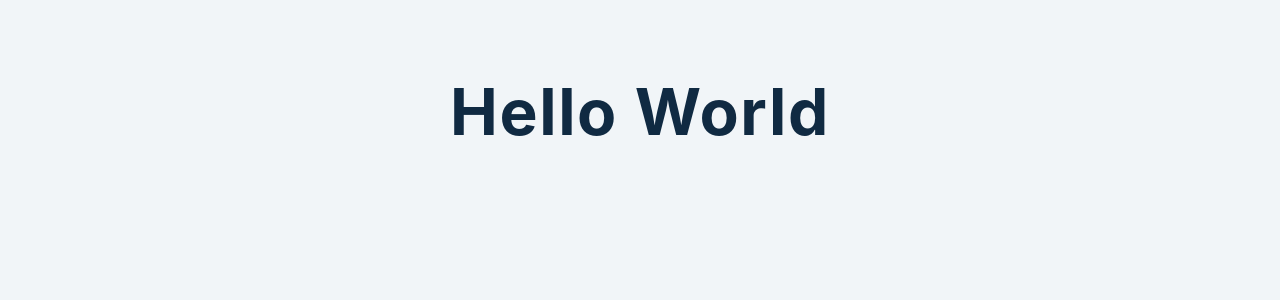
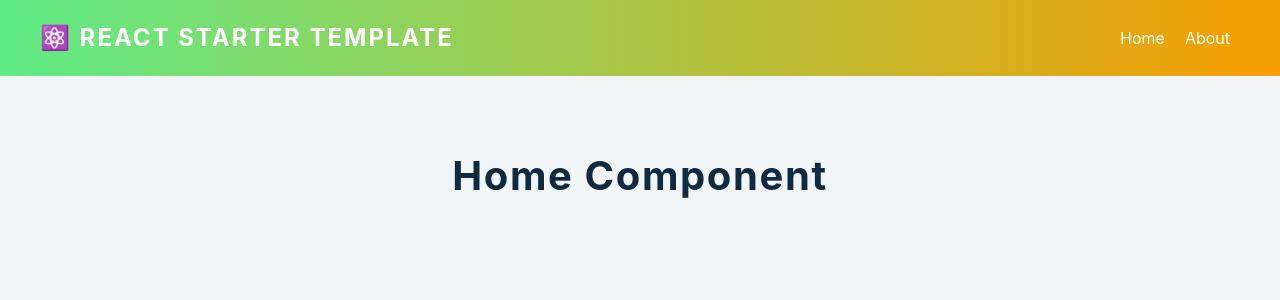
Before and after one commit to louisiaegerv/react-resume, a React (Create React App) app: page / in a window 1280 px wide. Shown: the top 300 px of the page. Built offline with nearby package versions, Linux system fonts and the light colour scheme.

Commit message:
Add navbar and routing to template project

```diff
--- a/src/App.js
+++ b/src/App.js
@@ -1,13 +1,31 @@
-import React from "react";
+import React from 'react'
+import { BrowserRouter as Router, Route, Switch } from 'react-router-dom'
+import Navbar from './components/Navbar'
+import Error from './components/Error'
+import Home from './components/Home'
+import About from './components/About'
 
 const App = () => {
   return (
-    <>
-      <div className="container">
-        <h1>Hello World</h1>
-      </div>
-    </>
-  );
-};
+    <div>
+      <Router>
+        <Navbar />
+        <div className='container'>
+          <Switch>
+            <Route exact path='/'>
+              <Home />
+            </Route>
+            <Route path='/about'>
+              <About />
+            </Route>
+            <Route path='*'>
+              <Error />
+            </Route>
+          </Switch>
+        </div>
+      </Router>
+    </div>
+  )
+}
 
-export default App;
+export default App
--- /dev/null
+++ b/src/components/About.js
@@ -0,0 +1,11 @@
+import React from 'react'
+
+const About = () => {
+  return (
+    <div>
+      <h2>About Component</h2>
+    </div>
+  )
+}
+
+export default About
--- /dev/null
+++ b/src/components/Error.js
@@ -0,0 +1,16 @@
+import React from 'react'
+import { useLocation, Link } from 'react-router-dom'
+
+const Error = () => {
+  const { pathname } = useLocation()
+  return (
+    <div>
+      <h3>ERROR: '{pathname}' page doesn't exist</h3>
+      <Link to='/'>
+        <button className='btn'>Back to home</button>
+      </Link>
+    </div>
+  )
+}
+
+export default Error
--- /dev/null
+++ b/src/components/Home.js
@@ -0,0 +1,11 @@
+import React from 'react'
+
+const Home = () => {
+  return (
+    <div>
+      <h2>Home Component</h2>
+    </div>
+  )
+}
+
+export default Home
--- /dev/null
+++ b/src/components/Navbar.js
@@ -0,0 +1,16 @@
+import React from 'react'
+import { Link } from 'react-router-dom'
+
+const Navbar = () => {
+  return (
+    <nav>
+      <p className='nav-title'>⚛️ React Starter Template</p>
+      <div className='nav-links'>
+        <Link to='/'>Home</Link>
+        <Link to='/about'>About</Link>
+      </div>
+    </nav>
+  )
+}
+
+export default Navbar
--- a/src/index.css
+++ b/src/index.css
@@ -132,6 +132,34 @@ p {
 /*  global classes */
 
 /* section */
+nav {
+  display: flex;
+  justify-content: space-between;
+  align-items: center;
+  padding: 20px 40px;
+  background: linear-gradient(to right, #5fec87, #f79d00);
+}
+
+nav .nav-title {
+  color: var(--clr-white);
+  font-size: 1.5rem;
+  letter-spacing: 2px;
+  margin: 0;
+  text-transform: uppercase;
+  font-weight: 700;
+}
+
+@media screen and (min-width: 900px) {
+  nav p {
+    font-size: 1.5rem;
+  }
+}
+
+nav a {
+  color: var(--clr-white);
+  margin: 0 10px;
+}
+
 .section,
 .container {
   width: 90vw;
```
Also changed, not shown: 1 other file (tests, documents, lock files or other folders).
